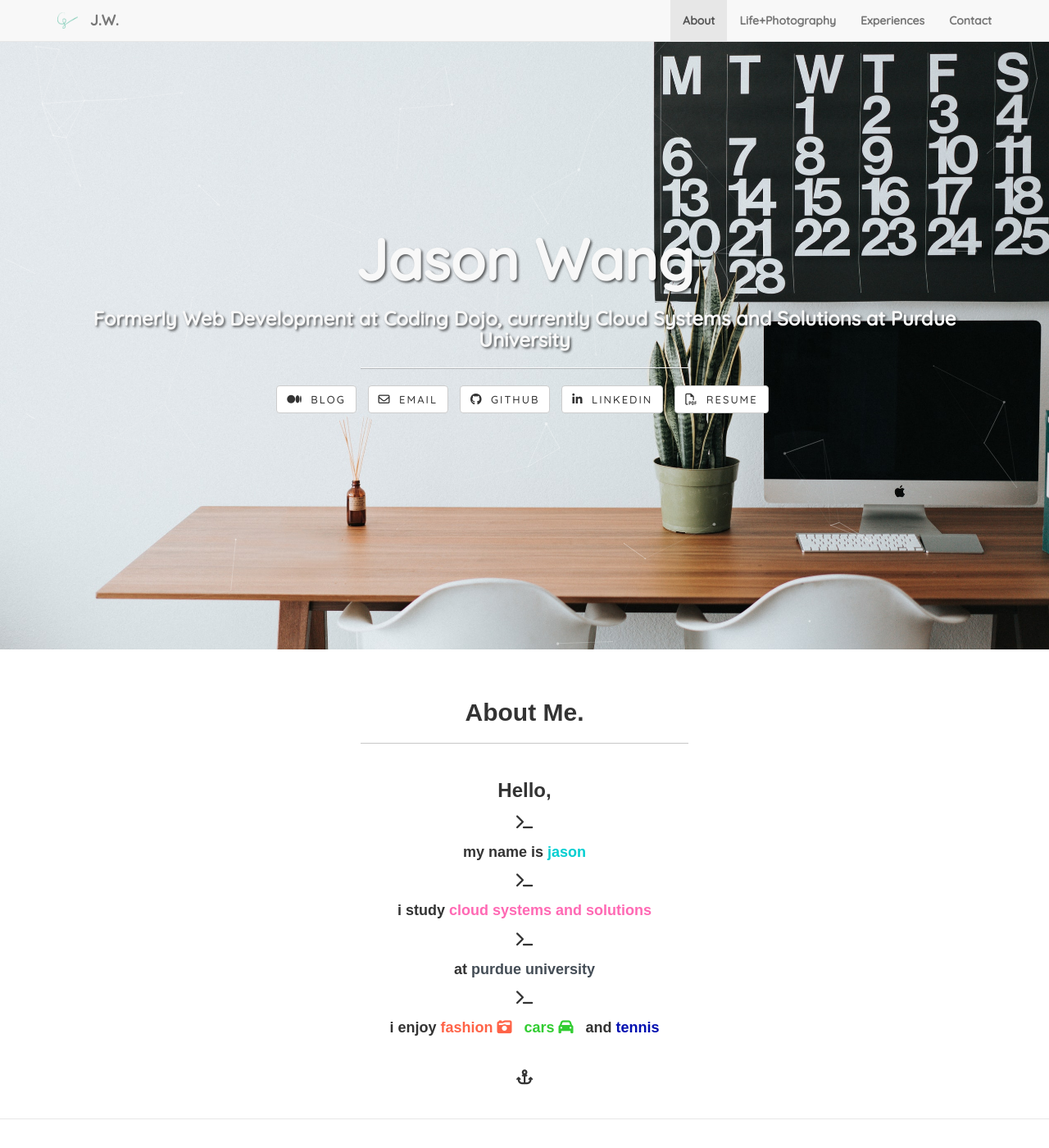
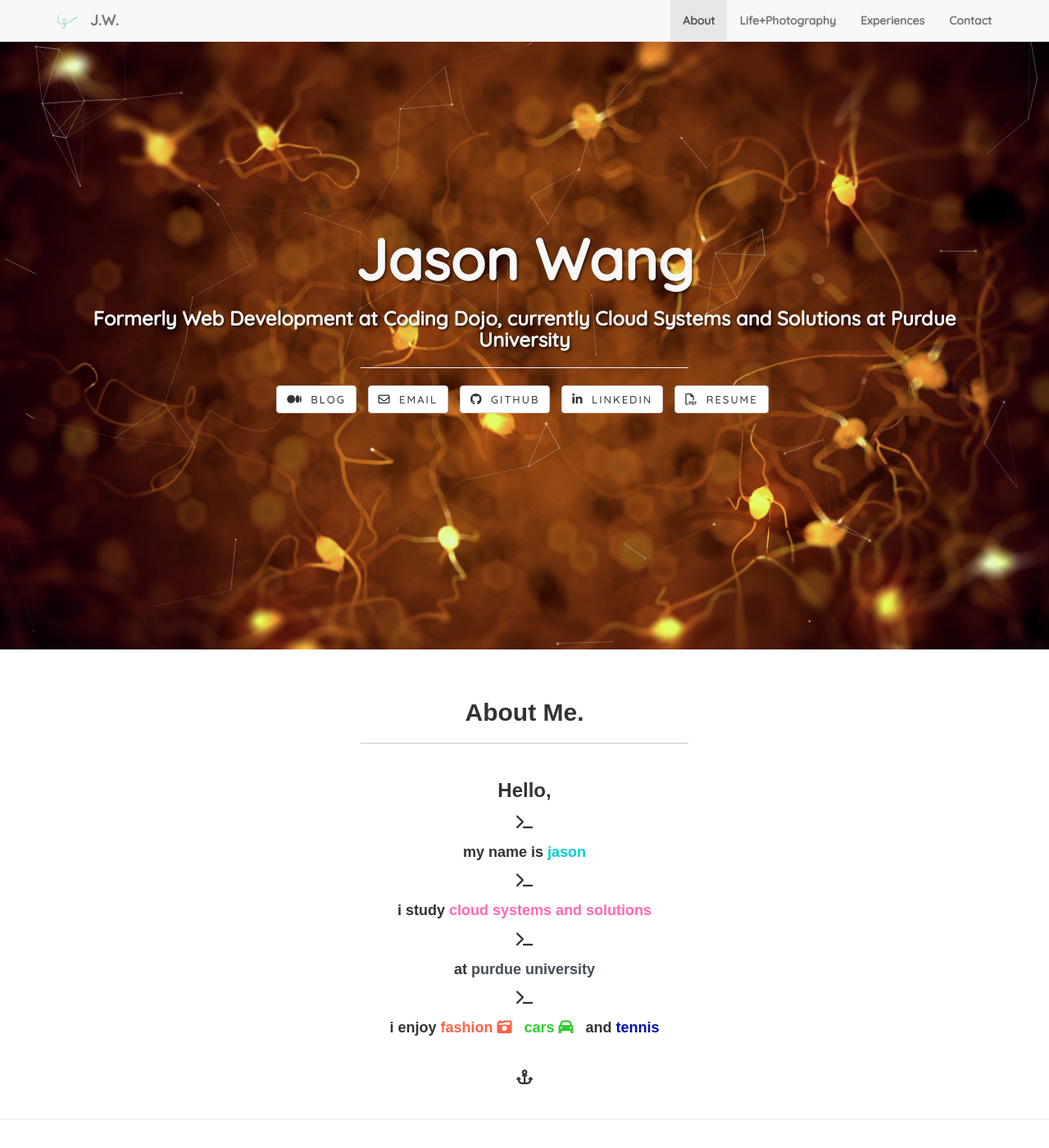
Before and after one commit to jawang94/jawang94.github.io, a Jekyll site: the page built from index.html, in a window 1280 px wide and 1400 px high. Shown: the whole window at 82% size. Built offline with Jekyll 4.4.1, drawn with Linux system fonts in a browser that asks for light colours; nearby versions of some CDN libraries.

Commit message:
particle js fiddling

```diff
--- a/css/landing-page.css
+++ b/css/landing-page.css
@@ -241,7 +241,7 @@
     width: 100%;
     height: 100%;
     /*background-color: #808B96;*/
-    background-image: url(../img/intro-desk.jpeg);
+    background-image: url(../img/intro-brain.jpg);
     background-size: cover;
     background-position: 50% 50%;
     background-repeat: no-repeat;
```
